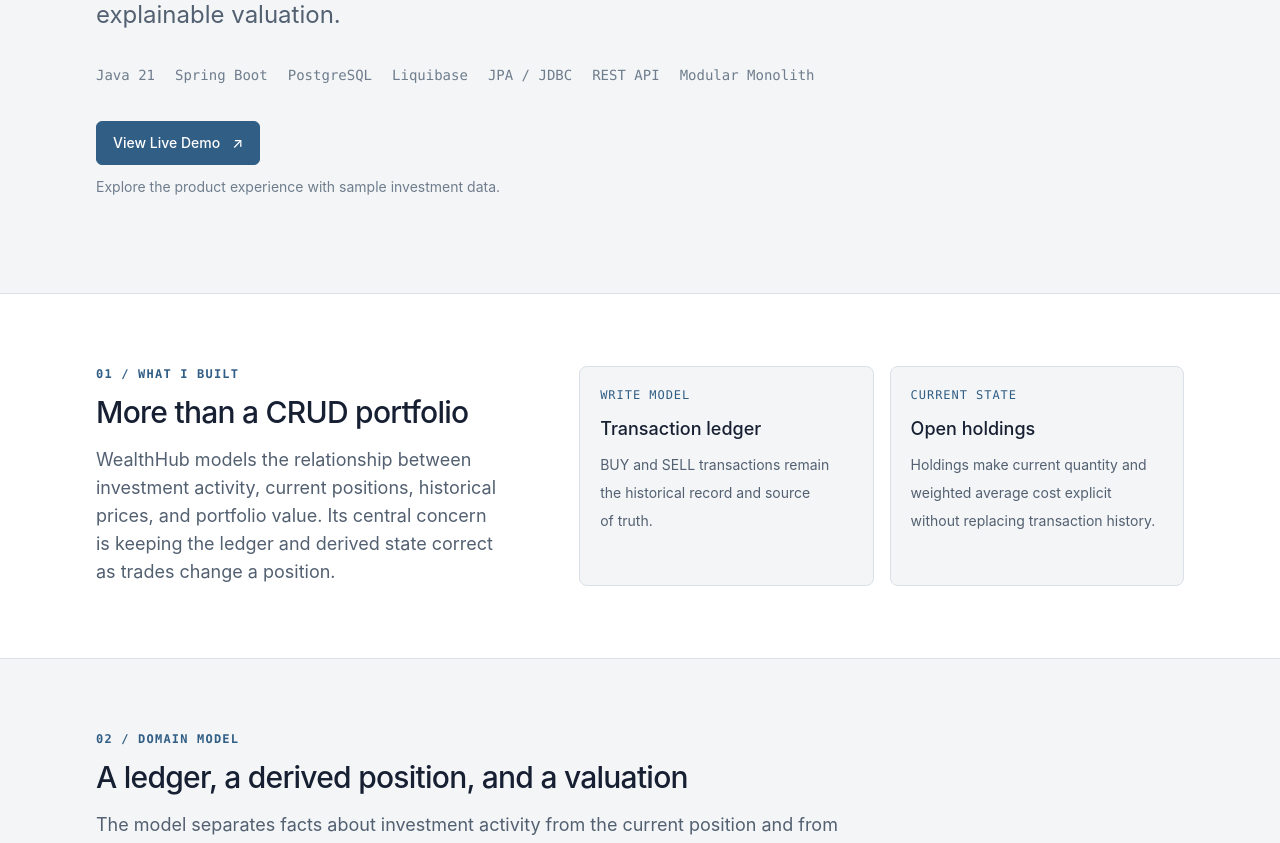
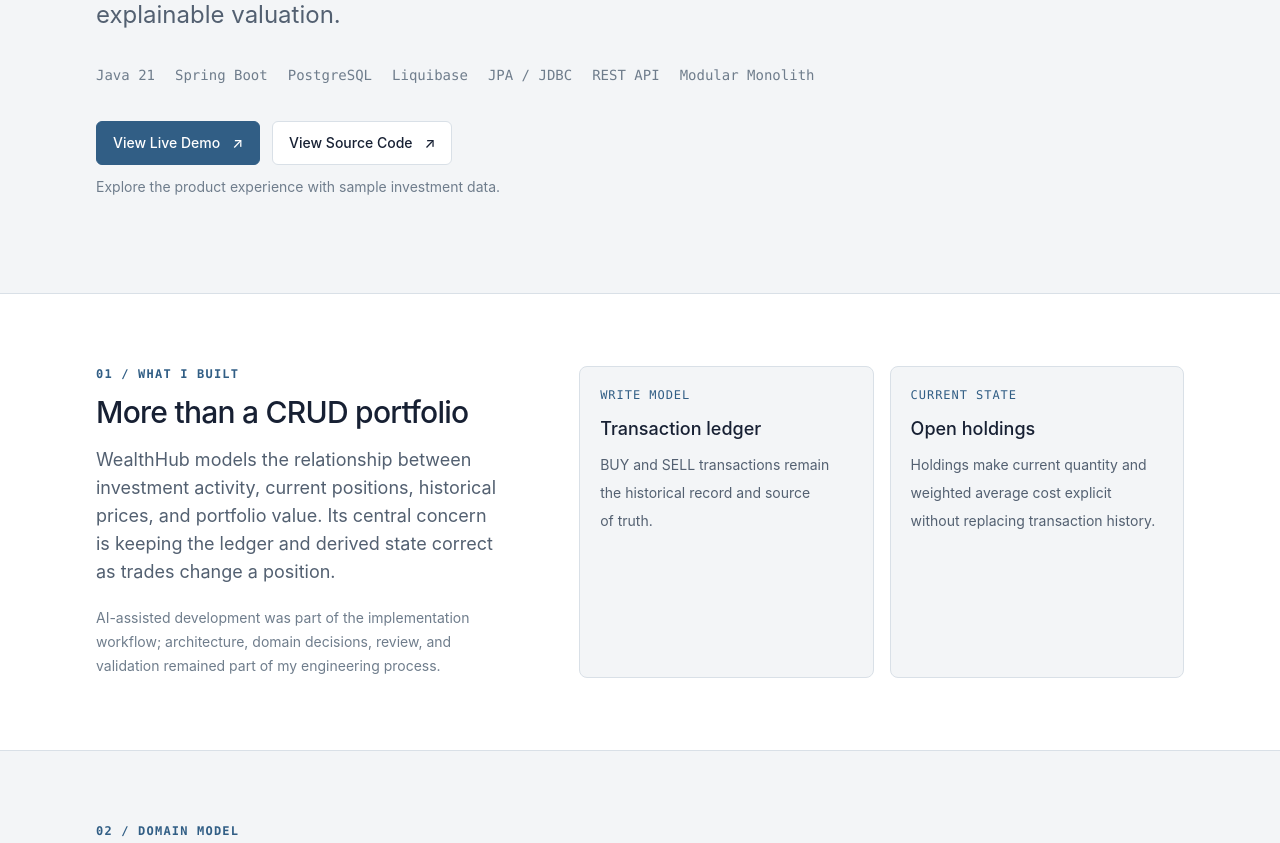
Before and after one commit to nithiwut1997/nithiwut.com, a Next.js app: page /projects/wealthhub in a window 1280 px wide. Shown: the part 440-1283 px from the top of the page. Built offline with nearby package versions, Linux system fonts and the light colour scheme.

Commit message:
Add WealthHub source CTA and authorship note

```diff
--- a/src/app/projects/wealthhub/page.tsx
+++ b/src/app/projects/wealthhub/page.tsx
@@ -4,6 +4,7 @@
 import { LinkButton } from "@/components/link-button";
 
 const liveDemoUrl = "https://wealthhub.nithiwut.com";
+const sourceCodeUrl = "https://github.com/nithiwut1997/wealthhub";
 
 const domainConcepts = [
   {
@@ -94,6 +95,9 @@
             <LinkButton href={liveDemoUrl} target="_blank">
               View Live Demo <span aria-hidden="true">↗</span>
             </LinkButton>
+            <LinkButton href={sourceCodeUrl} target="_blank" variant="secondary">
+              View Source Code <span aria-hidden="true">↗</span>
+            </LinkButton>
           </div>
           <p className="mt-3 text-sm text-muted">Explore the product experience with sample investment data.</p>
         </Container>
@@ -101,11 +105,16 @@
 
       <section className="border-b border-border bg-surface py-14 sm:py-18">
         <Container className="grid gap-10 lg:grid-cols-[0.8fr_1.2fr] lg:gap-20">
-          <SectionIntro
-            eyebrow="01 / What I built"
-            title="More than a CRUD portfolio"
-            description="WealthHub models the relationship between investment activity, current positions, historical prices, and portfolio value. Its central concern is keeping the ledger and derived state correct as trades change a position."
-          />
+          <div>
+            <SectionIntro
+              eyebrow="01 / What I built"
+              title="More than a CRUD portfolio"
+              description="WealthHub models the relationship between investment activity, current positions, historical prices, and portfolio value. Its central concern is keeping the ledger and derived state correct as trades change a position."
+            />
+            <p className="mt-5 max-w-3xl text-sm leading-6 text-muted">
+              AI-assisted development was part of the implementation workflow; architecture, domain decisions, review, and validation remained part of my engineering process.
+            </p>
+          </div>
           <div className="grid gap-4 sm:grid-cols-2">
             <article className="rounded-lg border border-border bg-background p-5">
               <p className="font-mono text-xs uppercase tracking-[0.08em] text-accent">Write model</p>
```
